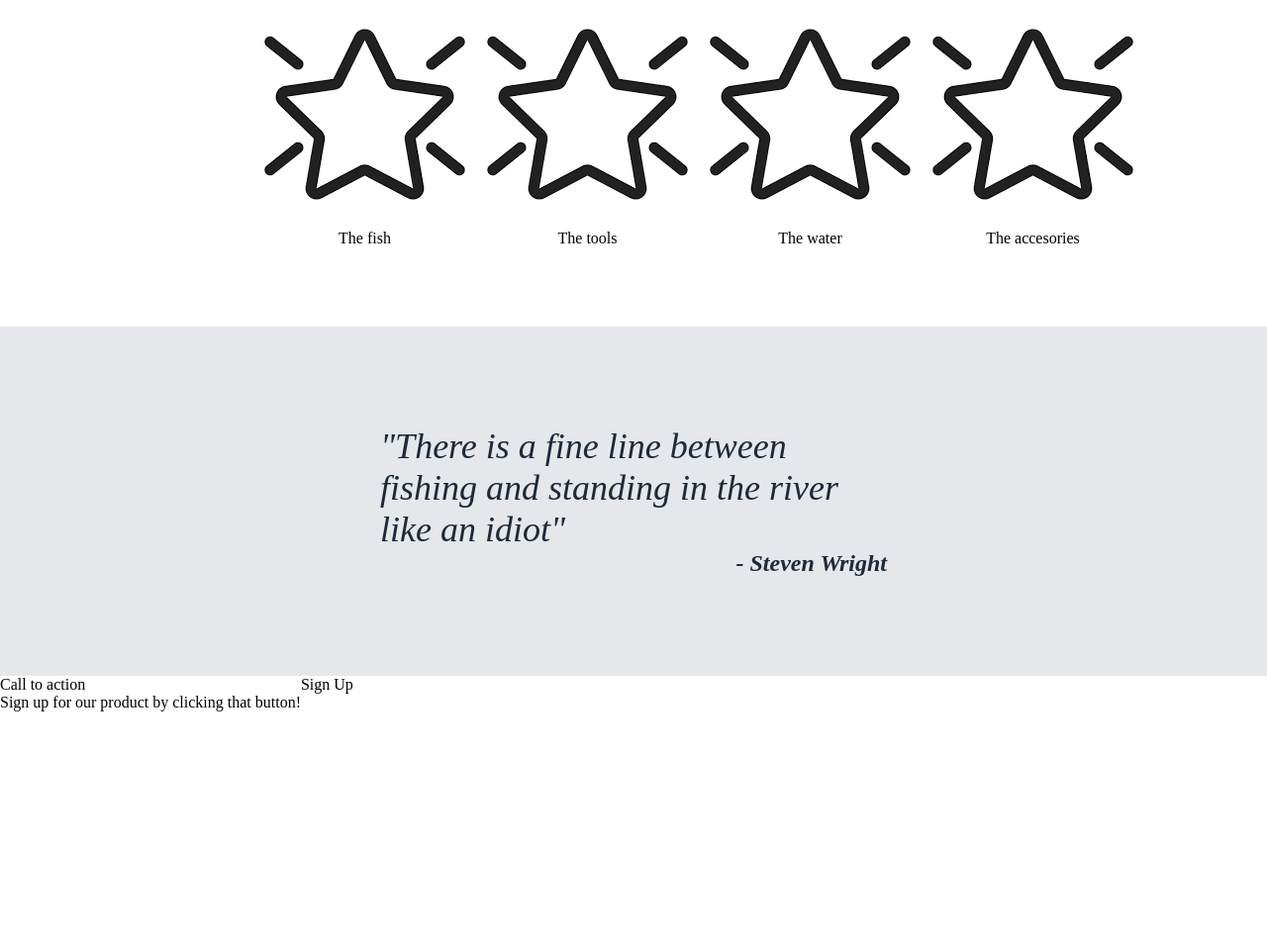
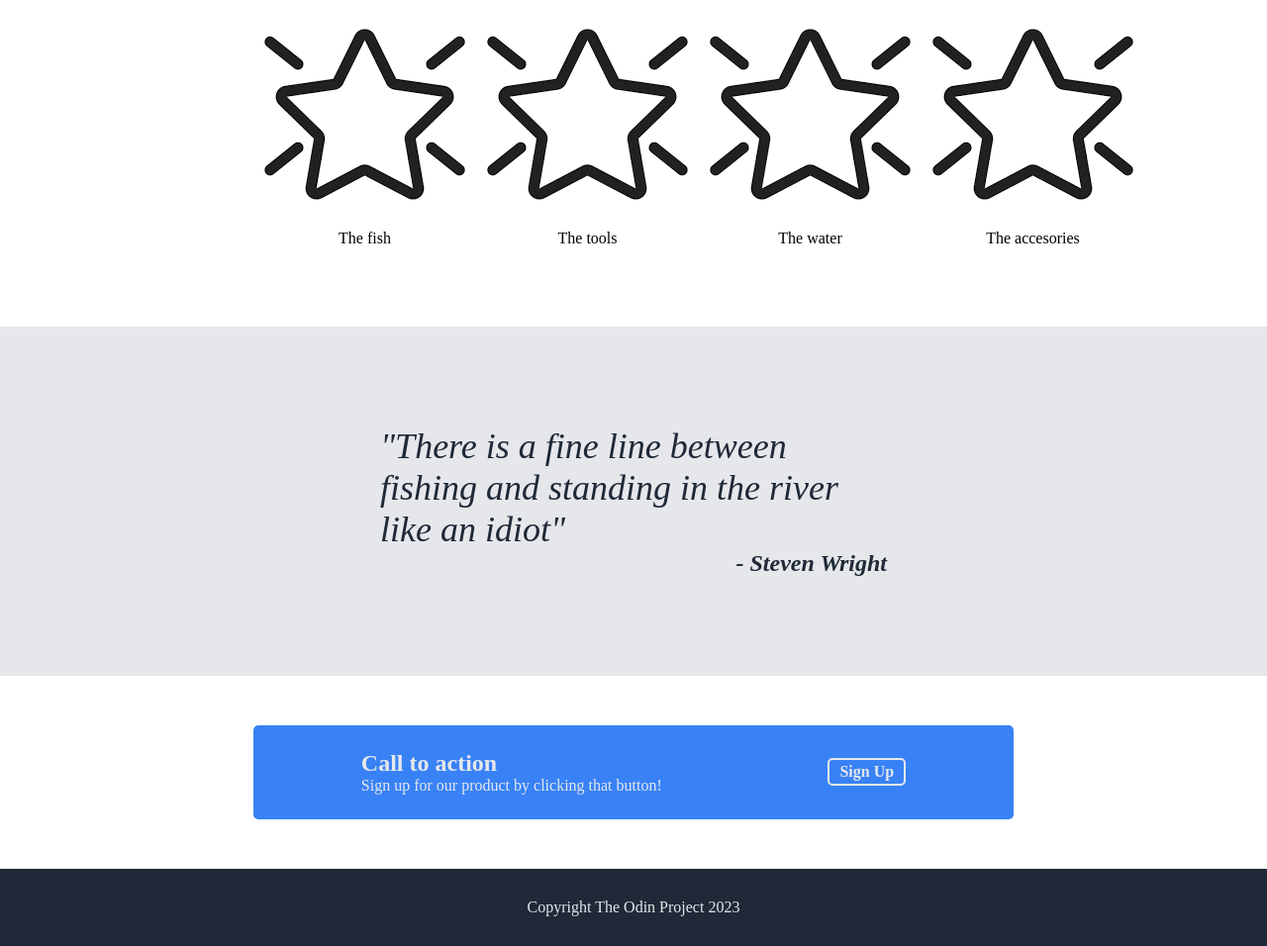
Before and after one commit to Kow6/landingpage, a plain HTML site: page index.html in a window 1280 px wide. Shown: the part 550-1506 px from the top of the page at 99% size. Before the commit the page ends 1269 px from the top, so only its background shows below. Drawn offline with Linux system fonts and the light colour scheme.

Commit message:
Add CTA section and footer

```diff
--- a/css/style.css
+++ b/css/style.css
@@ -110,5 +110,36 @@ a{
     text-align: end;
 }
 .cta{
+    padding: 25px;
     display: flex;
+    justify-content: space-around;
+    align-items: center;
+    background-color: #3882f6;
+    margin: 50px 20%;
+    border-radius: 5px;
+    color: #e5e7eb;
 }
+
+.ctaheadline{
+    font-size: 24px;
+    font-weight: bolder;
+
+}
+
+.ctasubtext{
+    color: #e5e7eb;
+}
+
+.signup{
+    border:solid #e5e7eb 2px;
+    padding: 3px 10px;
+    border-radius: 5px;
+    font-weight: bold;
+}
+
+footer{
+    padding: 30px;
+    text-align: center;
+    color: #e5e7eb;
+    align-items: center;
+}
--- a/index.html
+++ b/index.html
@@ -18,7 +18,7 @@
             </div>
             </header>
 
-        <main>
+
             <section class="top">
                 <div class="left">
                     <h1>Catching Trout</h1>
@@ -56,18 +56,17 @@
             <div class="quote">"There is a fine line between fishing and standing in the river like an idiot"
                 <div>- Steven Wright</div>
             </div>
+
             <div class="cta">
                 <div class="ctaleft">
-                    <div>Call to action</div>
-                    <div>Sign up for our product by clicking that button!</div>
+                    <div class="ctaheadline">Call to action</div>
+                    <div class="ctasubtext">Sign up for our product by clicking that button!</div>
                 </div>
-                <div>Sign Up</div>
-
-
+                <div class="signup">Sign Up</Out></div>
 
             </div>
-        </main>
-        <footer></footer>
+
+        <footer>Copyright The Odin Project 2023</footer>
 
         <!--
         <h1>Fly fishing in Missouri</h1>
```
